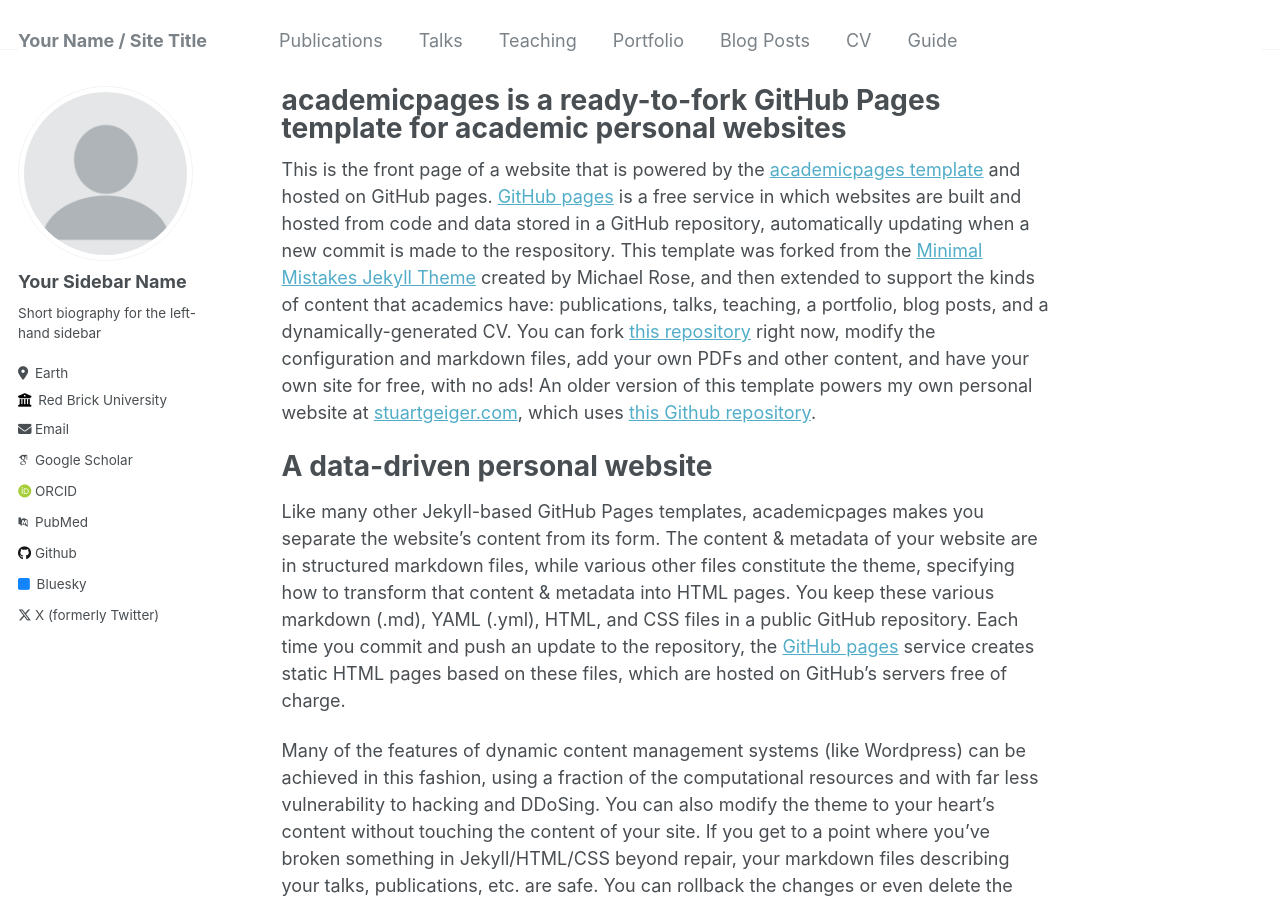
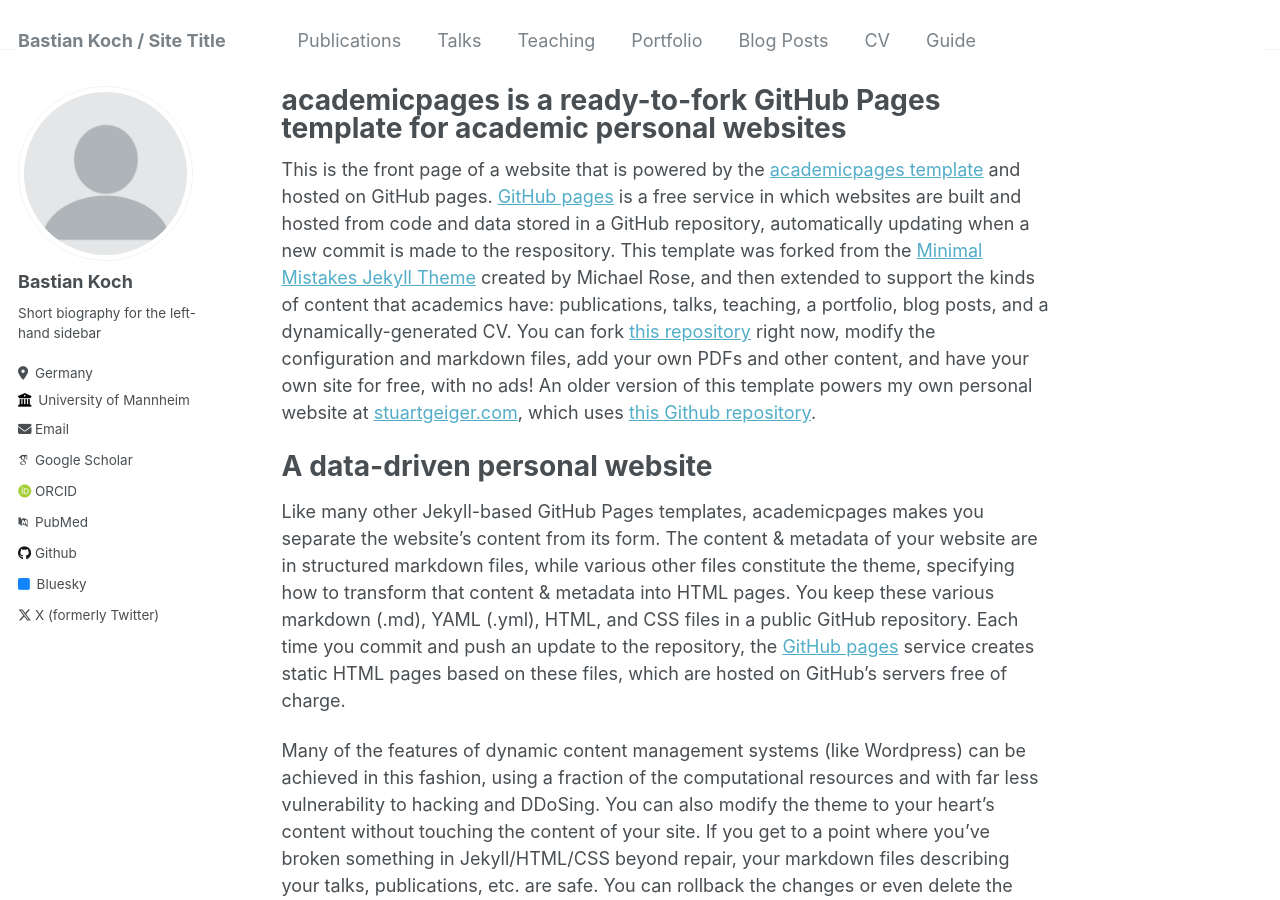
Before and after one commit to BastianKoch/BastianKoch.github.io, a Jekyll site: the page built from _pages/about.md, in a window 1280 px wide and 900 px high. Built offline with Jekyll 4.4.1, drawn with Linux system fonts in a browser that asks for light colours; some web fonts are replaced.

Commit message:
Update _config.yml

```diff
--- a/_config.yml
+++ b/_config.yml
@@ -8,7 +8,7 @@
 
 # Basic Site Settings
 locale                   : "en-US"
-title                    : "Your Name / Site Title"
+title                    : "Bastian Koch / Site Title"
 title_separator          : "-"
 name                     : &name "Your Name"
 description              : &description "personal description"
@@ -22,11 +22,11 @@ repository               : "academicpages/academicpages.github.io"
 author:
   # Biographic information
   avatar           : "profile.png"
-  name             : "Your Sidebar Name"
+  name             : "Bastian Koch"
   pronouns         : # example: "she/her"
   bio              : "Short biography for the left-hand sidebar"
-  location         : "Earth"
-  employer         : "Red Brick University"
+  location         : "Germany"
+  employer         : "University of Mannheim"
   uri              : # URL
   email            : "none@example.org"
 
```
